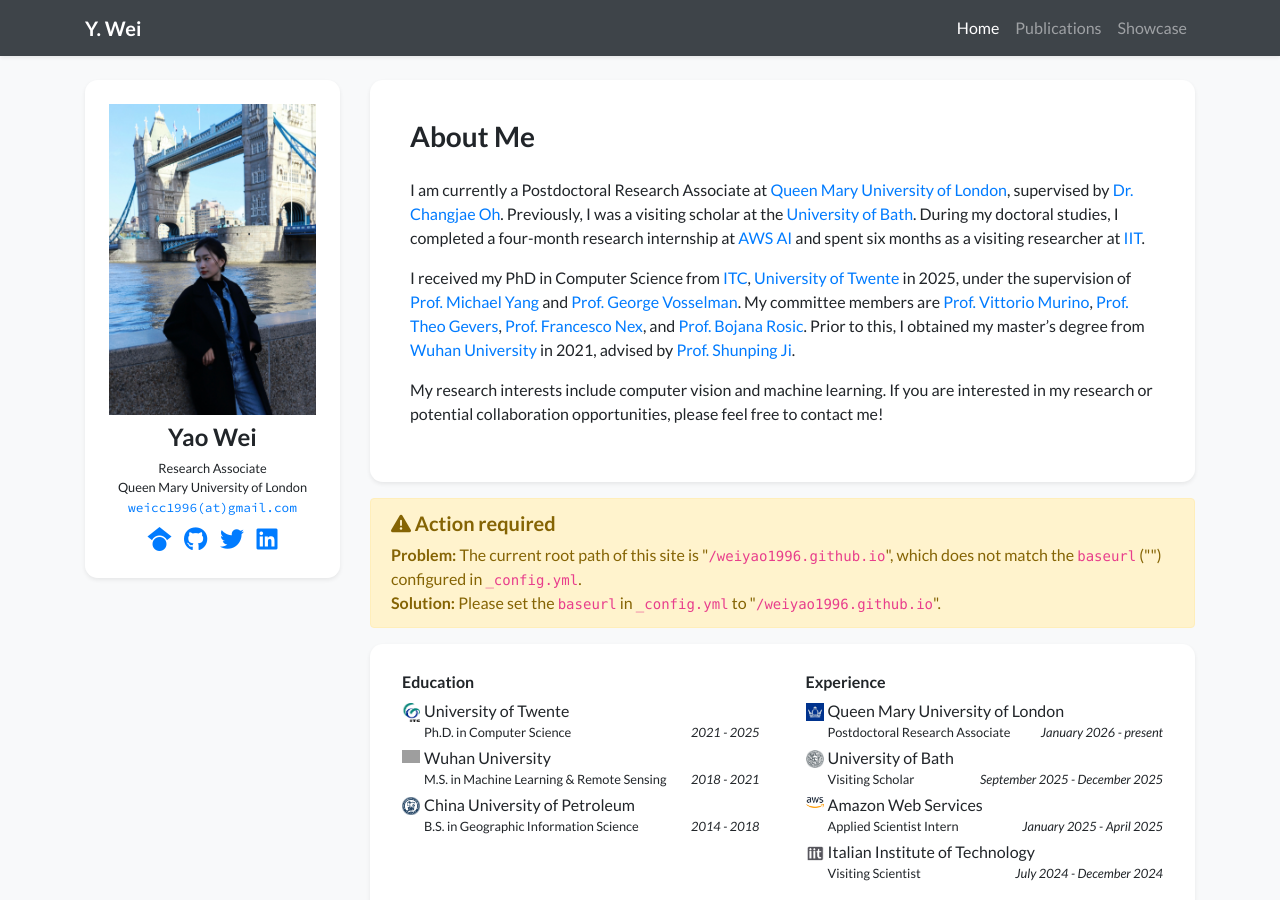
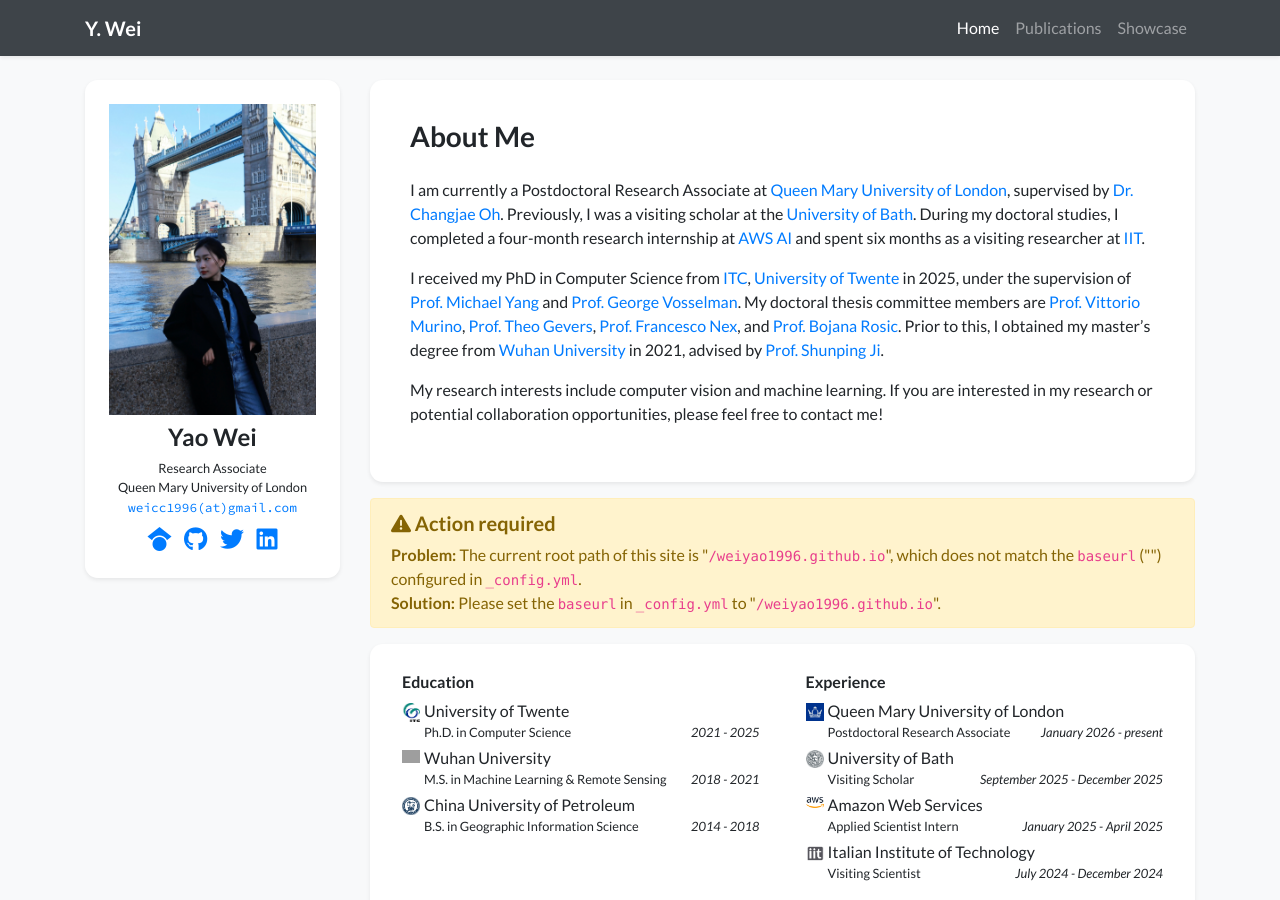
Before and after one commit to weiyao1996/weiyao1996.github.io, a Jekyll site: the page built from index.html, in a window 1280 px wide and 900 px high. Built offline with Jekyll 4.4.1, drawn with Linux system fonts in a browser that asks for light colours; nearby versions of some CDN libraries; a style sheet for code colours, icons or effects is not loaded; grey boxes are pictures that could not be loaded.

Commit message:
Update profile.yml

```diff
--- a/_data/profile.yml
+++ b/_data/profile.yml
@@ -28,7 +28,7 @@
   </p>
   <p>
     I received my PhD in Computer Science from <a href="https://www.itc.nl/" target="_blank">ITC</a>, <a href="https://www.utwente.nl/" target="_blank">University of Twente</a> in 2025, under the supervision of <a href="https://sites.google.com/site/michaelyingyang" target="_blank">Prof. Michael Yang</a> and <a href="https://research.utwente.nl/en/persons/george-vosselman" target="_blank">Prof. George Vosselman</a>.
-    My committee members are <a href="https://www.iit.it/people-details/-/people/vittorio-murino" target="_blank">Prof. Vittorio Murino</a>, <a href="https://staff.fnwi.uva.nl/th.gevers/", target="_blank">Prof. Theo Gevers</a>, <a href="https://people.utwente.nl/f.nex", target="_blank">Prof. Francesco Nex</a>, and <a href="https://people.utwente.nl/b.rosic", target="_blank">Prof. Bojana Rosic</a>.
+    My doctoral thesis committee members are <a href="https://www.iit.it/people-details/-/people/vittorio-murino" target="_blank">Prof. Vittorio Murino</a>, <a href="https://staff.fnwi.uva.nl/th.gevers/", target="_blank">Prof. Theo Gevers</a>, <a href="https://people.utwente.nl/f.nex", target="_blank">Prof. Francesco Nex</a>, and <a href="https://people.utwente.nl/b.rosic", target="_blank">Prof. Bojana Rosic</a>.
     Prior to this, I obtained my master’s degree from <a href="http://en.whu.edu.cn/" target="_blank">Wuhan University</a> in 2021, advised by <a href="http://gpcv.whu.edu.cn/" target="_blank">Prof. Shunping Ji</a>.
   </p>
   <p>
```
